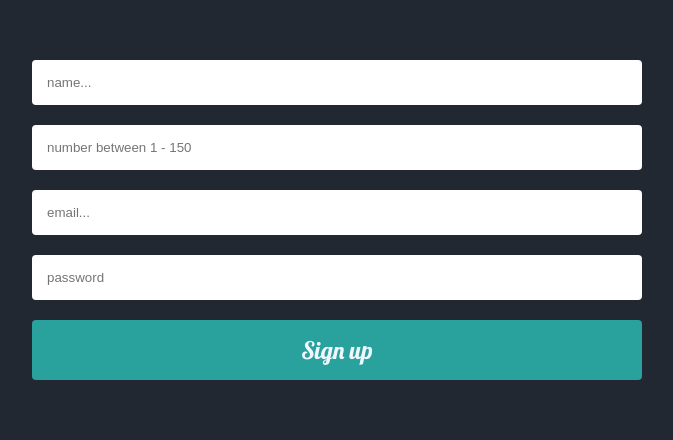
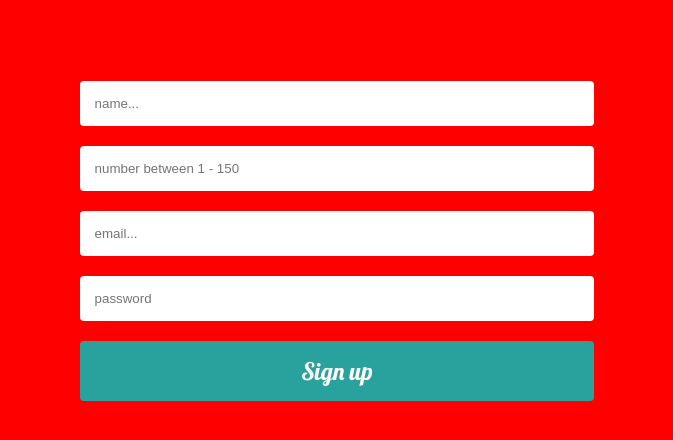
Before and after one commit to ahrke/kringle_kris, a React (Create React App) app: page /register in a window 1280 px wide. Shown: the part 180-620 px from the top of the page, without its empty margins (303-976 px from the left). Built offline with nearby package versions, Linux system fonts and the light colour scheme; no server answers; the database is empty.

Commit message:
fix styling, and refactored sign up/login

```diff
--- a/src/App.css
+++ b/src/App.css
@@ -7,6 +7,13 @@ body {
   -webkit-font-smoothing: antialiased;
   -moz-osx-font-smoothing: grayscale;
   font-family: 'Poppins';
+}
+
+button, input {
+  border-radius: 4px;
+  border: none;
+  padding: 15px;
+  color: var(--text_white)
 }
 
 * {
--- a/src/App.js
+++ b/src/App.js
@@ -1,4 +1,4 @@
-import React, { useEffect, useState } from 'react';
+import React from 'react';
 import { Route, Switch } from 'react-router-dom';
 import './App.css';
 import * as firebase from 'firebase';
--- a/src/components/LoginPage.js
+++ b/src/components/LoginPage.js
@@ -8,7 +8,8 @@ class LoginPage extends React.Component {
     super();
     this.state = {
       email: '',
-      password: ''
+      password: '',
+      err: null
     }
   }
 
@@ -23,20 +24,40 @@ class LoginPage extends React.Component {
       .then(user => {
         this.props.history.push('/')
       })
+      .catch(err => {
+        console.log("==|> err from login:",err)
+        this.setState({
+          err: 'Email and password do not match, or user does not exist. Kringle says try again'
+        })
+      })
   }
 
   onInput = (value, type) => {
     this.setState({
-      [type]: value
+      [type]: value,
+      err: null
     })
   }
 
   render() {
     return (
       <div className='login_page'>
-        <input type='email' placeholder='email...' id='user_email' onChange={e => this.onInput(e.target.value, 'email')} />
-        <input type='password' placeholder='password' id='user_password' onChange={e => this.onInput(e.target.value, 'password')} />
-        <button onClick={this.onClickHandler} >Login</button>
+        <h4 style={{ color: 'var(--red_2)' }}>{this.state.err}</h4>
+        <form onSubmit={this.onClickHandler}>
+          <input type='email'
+            className='login_page-input' placeholder='email...' id='user_email'
+            onChange={e => this.onInput(e.target.value, 'email')}
+          />
+          <input type='password'
+            className='login_page-input' placeholder='password' id='user_password'
+            onChange={e => this.onInput(e.target.value, 'password')}
+          />
+          <button type='submit'
+            className='login_page-input login_page-button'
+          >
+            Login
+          </button>
+        </form>
        </div>
     )
   }
--- a/src/components/MainPage.js
+++ b/src/components/MainPage.js
@@ -1,6 +1,8 @@
 import React from 'react';
 import { Link } from 'react-router-dom';
 import * as firebase from 'firebase';
+
+import './styles/main.css';
 
 class MainPage extends React.Component {
   constructor() {
@@ -25,27 +27,40 @@ class MainPage extends React.Component {
 
   noUserButtons = () => {
     return (
-      <div>
-        <Link to='/register'>
-          <button>Sign up!</button>
-        </Link>
-        <Link to='/login'>
-          <button>Login</button>
-        </Link>
+      <div className='main_auth_buttons'>
+        <button
+          onClick={e => {
+            this.props.history.push('/register');
+          }}
+          className='main_page-button'
+        >
+          Sign up!
+        </button>
+        <button
+          onClick={e => {
+            this.props.history.push('/login');
+          }}
+          className='main_page-button'
+        >
+          Login
+        </button>
       </div>
     )
   }
 
   mainPage = () => {
     return (
-      <div>
+      <div className='main_auth_buttons'>
         <h2>{this.state.user.email}</h2>
-        <button onClick={e => {
-          firebase.auth().signOut();
-          this.setState({
-            user: null
-          })
-        }}>
+        <button
+          onClick={e => {
+            firebase.auth().signOut();
+            this.setState({
+              user: null
+            })
+          }}
+          className='main_page-button'
+        >
           logout
         </button>
       </div>
@@ -54,8 +69,8 @@ class MainPage extends React.Component {
 
   render() {
     return (
-      <div>
-        <h1>Main Page</h1>
+      <div className='main_page'>
+        {/* <h1>Main Page</h1> */}
         {!this.state.user ? this.noUserButtons() : this.mainPage()}
       </div>
     )
--- a/src/components/RegisterPage.js
+++ b/src/components/RegisterPage.js
@@ -10,7 +10,8 @@ class RegisterPage extends React.Component {
       name: '',
       email: '',
       password: '',
-      poke_num: ''
+      poke_num: '',
+      err: null
     }
   }
 
@@ -21,9 +22,17 @@ class RegisterPage extends React.Component {
   onClickHandler = (e) => {
     e.preventDefault();
 
+    if (!this.state.name || !this.state.email || !this.state.password) {
+      this.setState({
+        err: 'Please fill in all fields. You want to end up on the naughty list?'
+      })
+
+      return;
+    }
+
     firebase.database().ref().child('users').child(this.state.name.trim() + this.state.poke_num).set({
       name: this.state.name,
-      poke_num: this.state.poke_num,
+      poke_num: this.state.poke_num || Math.floor(Math.random() * 150),
       email: this.state.email
     })
     firebase.auth().createUserWithEmailAndPassword(this.state.email, this.state.password)
@@ -39,18 +48,38 @@ class RegisterPage extends React.Component {
 
   onInput = (value, type) => {
     this.setState({
-      [type]: value
+      [type]: value,
+      err: null
     })
   }
 
   render() {
     return (
       <div className='register_page'>
-        <input type='text' placeholder='name...' id='user_name' onChange={e => this.onInput(e.target.value, 'name')} />
-        <input type='number' placeholder='number between 1 - 150' id='poke_num' onChange={e => this.onInput(e.target.value, 'poke_num')} />
-        <input type='email' placeholder='email...' id='user_email' onChange={e => this.onInput(e.target.value, 'email')} />
-        <input type='password' placeholder='password' id='user_password' onChange={e => this.onInput(e.target.value, 'password')} />
-        <button onClick={this.onClickHandler} >Sign up</button>
+        <h4>{this.state.err}</h4>
+        <form onSubmit={this.onClickHandler} >
+          <input type='text'
+            className='register_page-input' placeholder='name...' id='user_name'
+            onChange={e => this.onInput(e.target.value, 'name')}
+          />
+          <input type='number'
+            className='register_page-input' placeholder='number between 1 - 150' id='poke_num'
+            onChange={e => this.onInput(e.target.value, 'poke_num')}
+          />
+          <input type='email'
+            className='register_page-input' placeholder='email...' id='user_email'
+            onChange={e => this.onInput(e.target.value, 'email')}
+          />
+          <input type='password'
+            className='register_page-input' placeholder='password' id='user_password'
+            onChange={e => this.onInput(e.target.value, 'password')}
+          />
+          <button type='submit'
+            className='register_page-input register_page-button'
+          >
+            Sign up
+          </button>
+        </form>
        </div>
     )
   }
--- a/src/components/styles/login.css
+++ b/src/components/styles/login.css
@@ -11,17 +11,13 @@
   font-family: 'Poppins';
 }
 
-.login_page > input, button {
-  border-radius: 4px;
-  background-color: var(--color_1);
-  border: none;
-  padding: 15px;
+.login_page-input {
+  background-color: var(--green_1);
   width: 50%;
   margin: 10px;
-  color: var(--login_back);
 }
 
-.login_page > button {
+.login_page-button {
   font-family: 'Lobster';
   font-size: 1.5em;
   color: aliceblue;
--- /dev/null
+++ b/src/components/styles/main.css
@@ -0,0 +1,29 @@
+@import './variables.css';
+
+.main_page {
+  display: flex;
+  flex-direction: column;
+  justify-content: center;
+  align-items: center;
+  height: 100%;
+  width: 100%;
+  background-color: var(--green_1);
+  color: var(--text_white);
+  font-family: 'Poppins';
+}
+
+.main_auth_buttons {
+  display: flex;
+  flex-direction: column;
+  justify-content: center;
+  align-items: center;
+  width: 100%;
+}
+
+.main_page-button {
+  width: 30%;
+  background-color: var(--red_1);
+  font-family: 'Lobster';
+  margin: 20px;
+  font-size: 1.5em;
+}
--- a/src/components/styles/register.css
+++ b/src/components/styles/register.css
@@ -7,21 +7,19 @@
   align-items: center;
   height: 100%;
   padding: 30px;
-  background-color: var(--register_back);
+  background-color: var(--red_1);
   font-family: 'Poppins';
 }
 
-.register_page > input, button {
-  border-radius: 4px;
-  border: none;
-  padding: 15px;
+.register_page-input {
   width: 50%;
   margin: 10px;
+  color: var(--green_2);
 }
 
-.register_page > button {
+.register_page-button {
   font-family: 'Lobster';
   font-size: 1.5em;
-  color: aliceblue;
   background-color: var(--button_color);
+  color: var(--text_white);
 }
--- a/src/components/styles/variables.css
+++ b/src/components/styles/variables.css
@@ -4,4 +4,9 @@
   --button_color: #29a19c;
   --button_color_2: #da2d2d;
   --color_1: #36b5b0;
+  --green_1: #42b883;
+  --green_2: #347474;
+  --red_1: #ff0000;
+  --red_2: #af0404;
+  --text_white: #fffdf9;
 }
```
